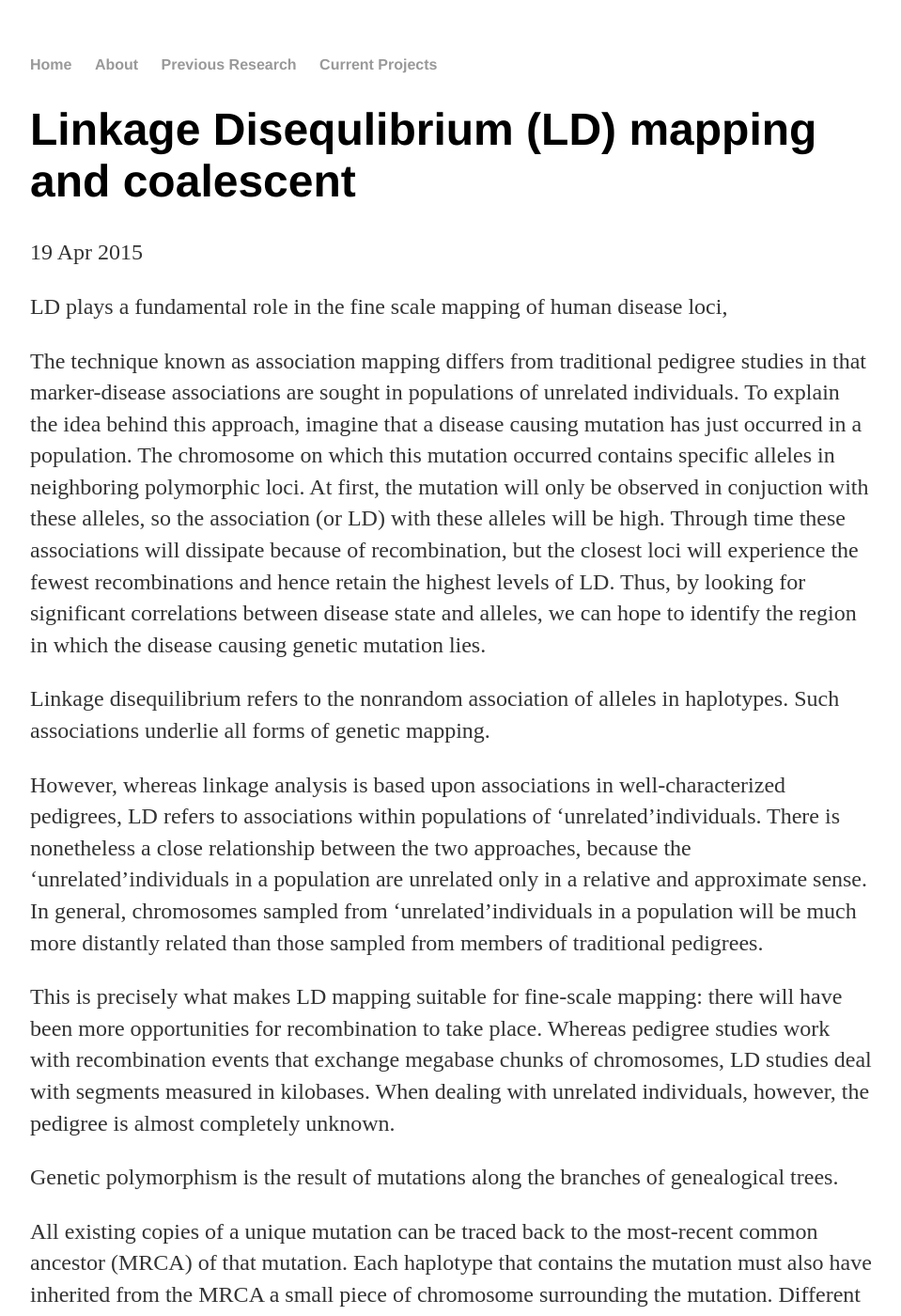
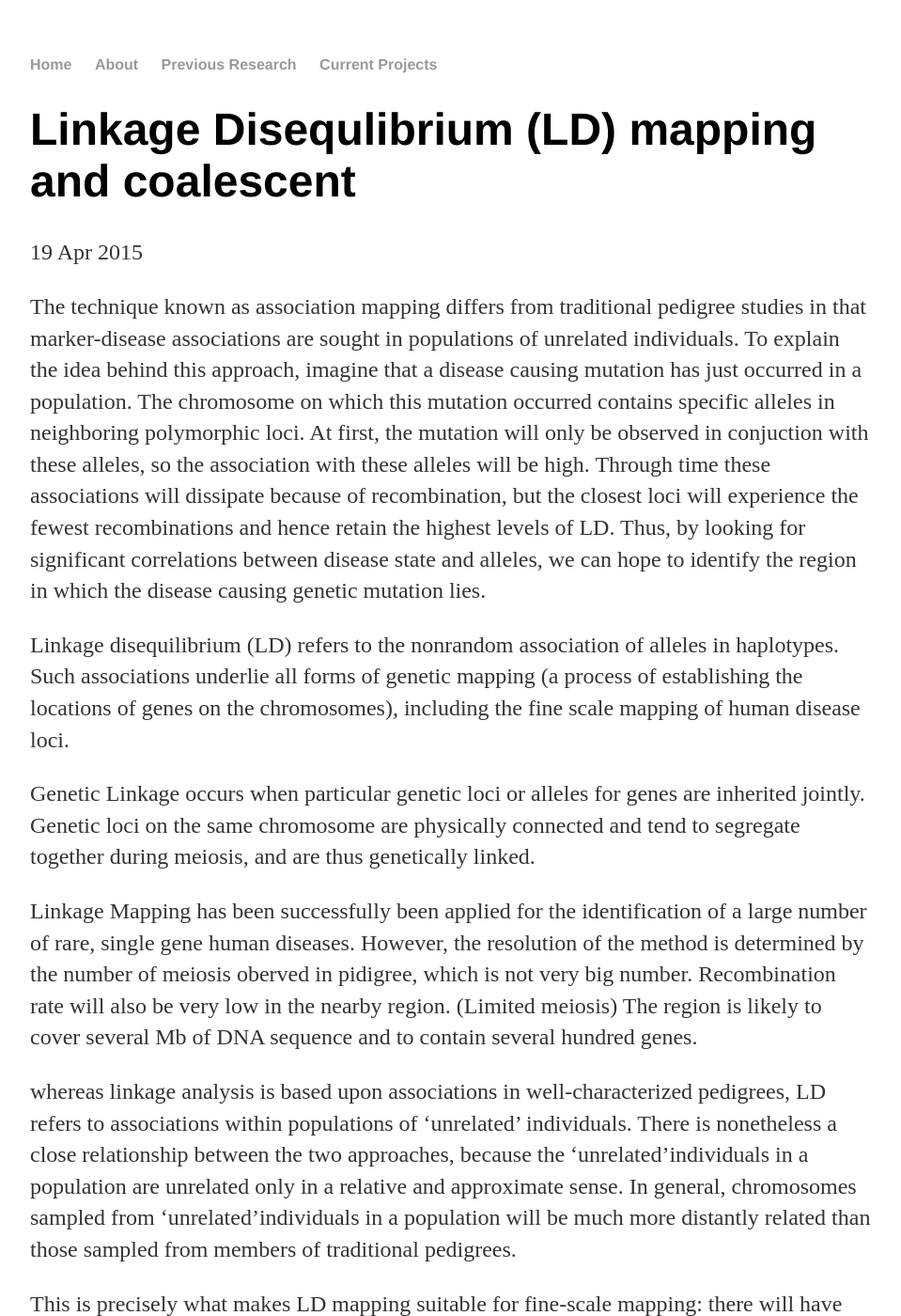
Before and after one commit to lybird300/lybird300.github.io, a Jekyll site: the page built from _posts/2015-04-19-LD-genealogy.md, in a window 1280 px wide and 1400 px high. Shown: the whole window at 94% size, without its empty margins (160-1119 px from the left). Built offline with Jekyll 4.4.1, drawn with Linux system fonts in a browser that asks for light colours; some of the changed text lies outside the part shown.

Commit message:
Update 2015-04-19-LD-genealogy.md

```diff
--- a/_posts/2015-04-19-LD-genealogy.md
+++ b/_posts/2015-04-19-LD-genealogy.md
@@ -3,32 +3,24 @@ layout: post
 title: "Linkage Disequlibrium (LD) mapping and coalescent"
 date: 2015-04-19
 ---
-LD plays a fundamental role in the fine
-scale mapping of human disease loci,
-
-The technique known as association mapping
-differs from traditional pedigree studies in that marker-disease associations
-are sought in populations of unrelated individuals. To explain the idea behind
-this approach, imagine that a disease causing mutation has just occurred in a
-population. The chromosome on which this mutation occurred contains specific
-alleles in neighboring polymorphic loci. At first, the mutation will only be
-observed in conjuction with these alleles, so the association (or LD) with these
-alleles will be high. Through time these associations will dissipate because of
-recombination, but the closest loci will experience the fewest recombinations
-and hence retain the highest levels of LD. Thus, by looking for significant correlations
-between disease state and alleles, we can hope to identify the region
-in which the disease causing genetic mutation lies.
-
-Linkage disequilibrium refers to the nonrandom
-association of alleles in haplotypes. Such associations
-underlie all forms of genetic mapping.
 
 
+The technique known as association mapping differs from traditional pedigree studies in that marker-disease associations
+are sought in populations of unrelated individuals. To explain the idea behind this approach, imagine that a disease causing mutation has just occurred in a population. The chromosome on which this mutation occurred contains specific alleles in neighboring polymorphic loci. At first, the mutation will only be observed in conjuction with these alleles, so the association with these alleles will be high. Through time these associations will dissipate because of recombination, but the closest loci will experience the fewest recombinations and hence retain the highest levels of LD. Thus, by looking for significant correlations between disease state and alleles, we can hope to identify the region in which the disease causing genetic mutation lies.
 
-However,
-whereas linkage analysis is based upon associations in
-well-characterized pedigrees, LD refers to associations
-within populations of ‘unrelated’individuals. There
+Linkage disequilibrium (LD) refers to the nonrandom association of alleles in haplotypes. Such associations underlie all forms of genetic mapping (a process of establishing the locations of genes on the chromosomes), including the fine scale mapping of human disease loci.
+
+Genetic Linkage occurs when particular genetic loci or alleles for genes are inherited jointly. Genetic loci on the same chromosome are physically connected and tend to segregate together during meiosis, and are thus genetically linked.
+
+Linkage Mapping has been successfully been applied for the identification of a large number of rare, single gene human diseases. However, the resolution of the method is determined by the number of meiosis oberved in pidigree, which is not very big number.
+Recombination rate will also be very low in the nearby region.
+(Limited meiosis)
+The region is likely to cover several Mb of DNA sequence and
+to contain several hundred genes.
+
+
+whereas linkage analysis is based upon associations in well-characterized pedigrees, LD refers to associations
+within populations of ‘unrelated’ individuals. There
 is nonetheless a close relationship between the two
 approaches, because the ‘unrelated’individuals in
 a population are unrelated only in a relative and
@@ -46,8 +38,17 @@ exchange megabase chunks of chromosomes, LD
 studies deal with segments measured in kilobases.  When dealing with unrelated individuals,
 however, the pedigree is almost completely unknown.
 
-Genetic polymorphism is the result of mutations along the
-branches of genealogical trees.
+For human populations
+might be 4,000 and 40,000 generations. It must contains
+more meiosis.
+The more meiosis, and the more the recombination happens,
+and the shorter the relative region is.
+A number of genetic markers are typed at known position.
+It becomes possible, in principle at least, to map a trait of
+interest much more accurately.
+
+
+Genetic polymorphism is the result of mutations along the branches of genealogical trees.
 
 All existing copies of a unique
 mutation can be traced back to the most-recent common
@@ -60,3 +61,11 @@ covered by these pieces of chromosome will be in LD with
 the mutation.
 
 Recombination is the major process that breaks down the associations between SNPs. It is unclear whether haplotype block boundaries are due to recombination hotspots, or are simply the result of recombination events that happened to occur there. If the blocks are due to hotspots, then perhaps they will be common across populations. If the blocks are due to regular recombination events, then populations may or may not share them, depending on how long ago the recombination events occurred. When large chromosomal regions are examined, the regions with high association have less recombination and less genetic variation.
+
+SNPs are the preferred marker type of LD mapping because of their abundancy in the genome, however, large differences in the
+density of SNPs exist over the genome with regard to the genealogical process, mutation rate, selective regimes, and the per base pair recombination and gene conversion rates.
+
+None of the markers are individually strongly associated with
+phenotype.
+Considering whole haplotypes consisting of several adjacent
+markers rather than single markers one at a time
```
